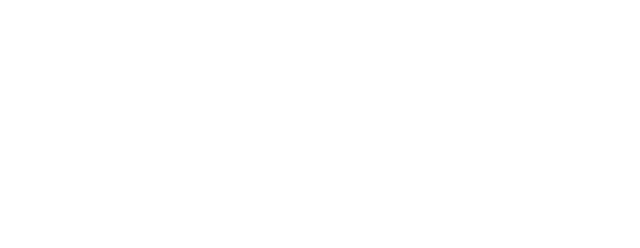
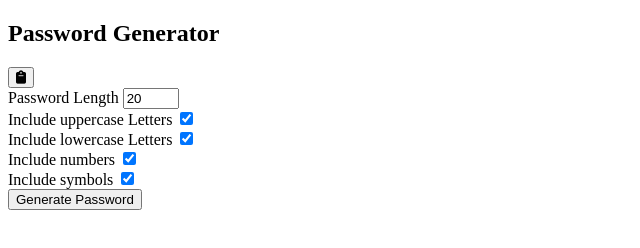
Before and after one commit to wagnergabe/Password-Generator, a plain HTML site: page index.html in a window 1280 px wide. Shown: the whole page, without its empty margins (0-640 px from the left). Drawn offline with Linux system fonts and the light colour scheme.

Commit message:
html setup

```diff
--- a/index.html
+++ b/index.html
@@ -1,12 +1,49 @@
 <!DOCTYPE html>
 <html lang="en">
-<head>
-    <meta charset="UTF-8">
-    <meta name="viewport" content="width=device-width, initial-scale=1.0">
+  <head>
+    <meta charset="UTF-8" />
+    <meta name="viewport" content="width=device-width, initial-scale=1.0" />
     <title>Password Generator</title>
-    <link rel="stylesheet" href="style.css">
-</head>
-<body>
+    <link rel="stylesheet" href="style.css" />
+    <script
+      src="https://kit.fontawesome.com/0e200d7ce6.js"
+      crossorigin="anonymous"
+    ></script>
+  </head>
+  <body>
+    <div class="container">
+      <h2>Password Generator</h2>
+      <div class="result-container">
+        <span class="result"></span>
+        <button class="btn" id="clipboard">
+          <i class="fa-solid fa-clipboard"></i>
+        </button>
+      </div>
+      <div class="settings">
+        <div class="setting">
+          <label>Password Length</label>
+          <input type="number" id="length" min="4" max="20" value="20" />
+        </div>
+        <div class="setting">
+          <label>Include uppercase Letters</label>
+          <input type="checkbox" id="uppercase" checked />
+        </div>
+        <div class="setting">
+          <label>Include lowercase Letters</label>
+          <input type="checkbox" id="lowercase" checked />
+        </div>
+        <div class="setting">
+          <label>Include numbers</label>
+          <input type="checkbox" id="uppercase" checked />
+        </div>
+        <div class="setting">
+          <label>Include symbols</label>
+          <input type="checkbox" id="uppercase" checked />
+        </div>
+      </div>
+
+      <button class="btn btn-large" id="generate">Generate Password</button>
+    </div>
     <script src="script.js"></script>
-</body>
+  </body>
 </html>
```
